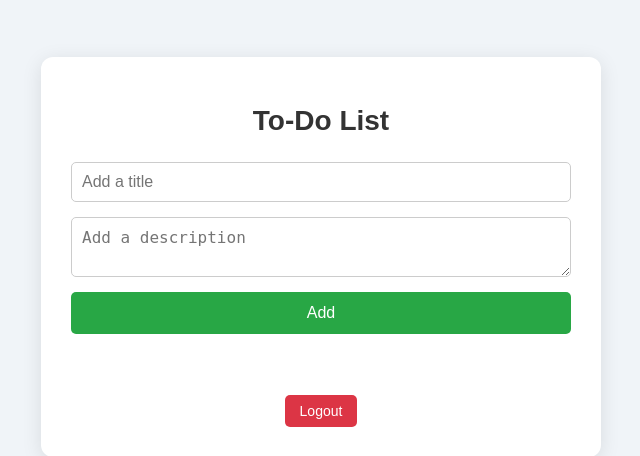
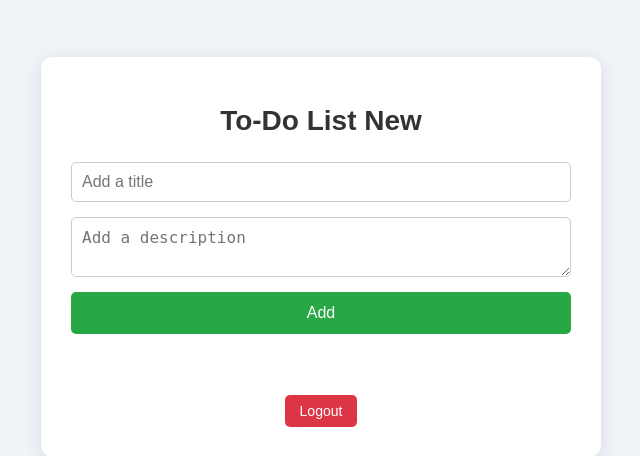
Before and after one commit to pavankumar9160/crew_wemakesoftwares, a Django app: page /todo_page/ in a window 1280 px wide. Shown: the part 143-599 px from the top of the page, without its empty margins (319-959 px from the left). Run offline with Django 5.2, Linux system fonts and the light colour scheme; data that the repository does not hold is empty.

Commit message:
Update todo.html

```diff
--- a/templates/todo.html
+++ b/templates/todo.html
@@ -129,7 +129,7 @@
 <body>
 
 <div class="container">
-    <h1>To-Do List</h1>
+    <h1>To-Do List New</h1>
     <input type="hidden" name="csrfmiddlewaretoken" value="{{ csrf_token }}">
 
     <form id="todoForm">
```
